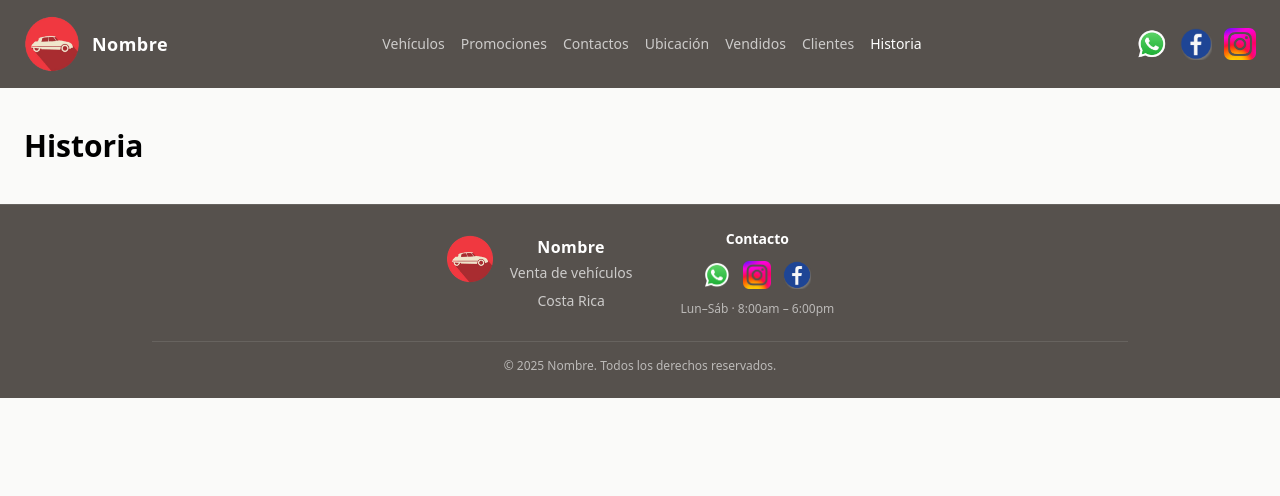
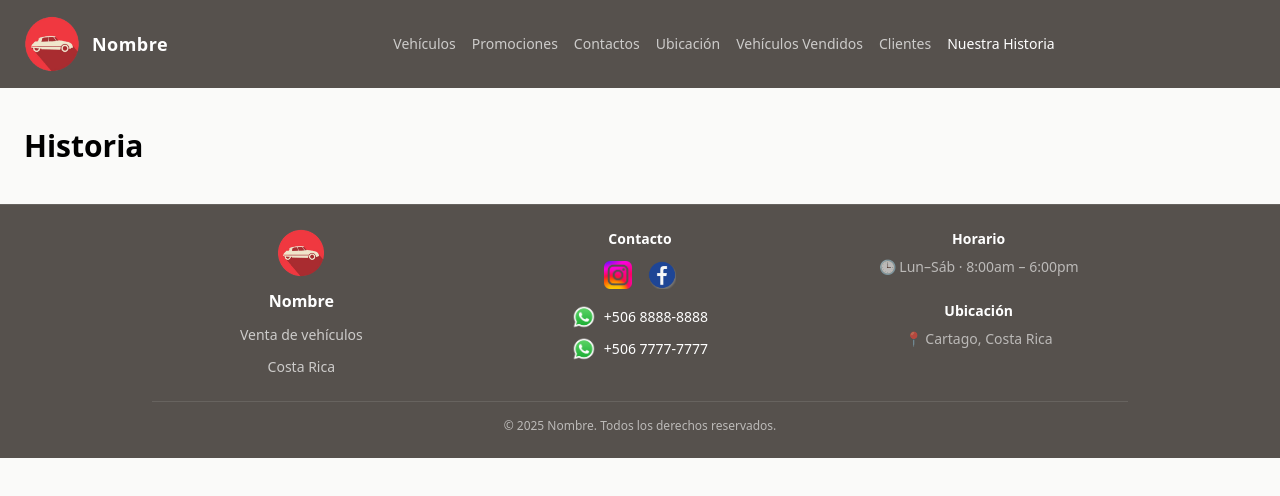
Before and after one commit to melamoralesramirez/VentaVehiculos, a React (Vite) app: page /historia in a window 1280 px wide. Shown: the top 496 px of the page. Built offline with nearby package versions, Linux system fonts and the light colour scheme.

Commit message:
cambios en navb y footer

```diff
--- a/src/componentes/Footer.jsx
+++ b/src/componentes/Footer.jsx
@@ -1,55 +1,94 @@
-import { Link } from "react-router-dom"
-
 export default function Footer() {
   return (
     <footer className="bg-[#56514D] text-white w-full border-t border-white/10">
       <div className="max-w-5xl mx-auto px-6 py-6">
-                <div className="flex flex-col md:flex-row justify-center items-center gap-12 text-center">
 
-                    {/* Marca */}
-                    <div className="flex items-start gap-4">
+        {/* Columnas */}
+        <div className="grid grid-cols-1 md:grid-cols-3 gap-10 text-center items-start">
+
+          {/* Columna 1: Marca */}
+          <div className="flex flex-col items-center gap-3">
             <img
               src="/logo.png"
               alt="Autos Doña Carmen"
-                            className="h-12 w-12 rounded-full object-cover shrink-0"
+              className="h-12 w-12 rounded-full object-cover"
             />
-                        <div>
-                            <h3 className="text-base font-semibold tracking-wide">
-                                Nombre
-                            </h3>
-                            <p className="text-sm text-white/70 mt-1">
-                                Venta de vehículos
-                            </p>
-                            <p className="text-sm text-white/70 mt-2">
-                                Costa Rica
-                            </p>
-                        </div>
+            <h3 className="text-base font-semibold">Nombre</h3>
+            <p className="text-sm text-white/70">Venta de vehículos</p>
+            <p className="text-sm text-white/70">Costa Rica</p>
           </div>
 
-                    {/* Contacto */}
-                    <div>
-                        <h4 className="text-sm font-semibold mb-3">
-                            Contacto
-                        </h4>
+          {/* Columna 2: Redes + WhatsApp */}
+          <div className="flex flex-col items-center">
+            <h4 className="text-sm font-semibold mb-3">Contacto</h4>
 
-                        <div className="flex items-center gap-3 mb-3 justify-center">
-                            <a href="https://wa.me/50600000000" target="_blank" rel="noreferrer">
-                                <img src="/redes/WhatsApp.png" alt="WhatsApp" className="h-7 w-7 hover:scale-110 transition" />
+            {/* Redes */}
+            <div className="flex items-center gap-4 mb-4">
+              <a href="https://instagram.com" target="_blank" rel="noreferrer">
+                <img
+                  src="/redes/Instragram.png"
+                  alt="Instagram"
+                  className="h-7 w-7 hover:scale-110 transition"
+                />
               </a>
-                            <a href="https://instagram.com" target="_blank" rel="noreferrer">
-                                <img src="/redes/Instragram.png" alt="Instagram" className="h-7 w-7 hover:scale-110 transition" />
-                            </a>
+
               <a href="https://facebook.com" target="_blank" rel="noreferrer">
-                                <img src="/redes/Facebook.png" alt="Facebook" className="h-7 w-7 hover:scale-110 transition" />
+                <img
+                  src="/redes/Facebook.png"
+                  alt="Facebook"
+                  className="h-7 w-7 hover:scale-110 transition"
+                />
               </a>
             </div>
 
-                        <p className="text-xs text-white/60 mt-1 ">
-                            Lun–Sáb · 8:00am – 6:00pm
+            {/* WhatsApp 1 */}
+            <a
+              href="https://wa.me/50688888888"
+              target="_blank"
+              rel="noreferrer"
+              className="flex items-center gap-2 mb-2 hover:text-white transition"
+            >
+              <img
+                src="/redes/WhatsApp.png"
+                alt="WhatsApp"
+                className="h-6 w-6"
+              />
+              <span className="text-sm">+506 8888-8888</span>
+            </a>
+
+            {/* WhatsApp 2 */}
+            <a
+              href="https://wa.me/50677777777"
+              target="_blank"
+              rel="noreferrer"
+              className="flex items-center gap-2 hover:text-white transition"
+            >
+              <img
+                src="/redes/WhatsApp.png"
+                alt="WhatsApp"
+                className="h-6 w-6"
+              />
+              <span className="text-sm">+506 7777-7777</span>
+            </a>
+          </div>
+
+          {/* Columna 3: Horario + Ubicación */}
+          <div className="flex flex-col items-center">
+
+            <h4 className="text-sm font-semibold mb-2 ">Horario</h4>
+            <p className="text-sm text-white/60 mb-6">
+              🕒 Lun–Sáb · 8:00am – 6:00pm
+            </p>
+
+            <h4 className="text-sm font-semibold mb-2">Ubicación</h4>
+            <p className="text-sm text-white/60">
+              📍 Cartago, Costa Rica
             </p>
           </div>
+
         </div>
 
+        {/* Línea inferior */}
         <div className="mt-6 pt-4 border-t border-white/10 flex items-center justify-center text-xs text-white/60">
           <p className="text-center">
             © {new Date().getFullYear()} Nombre. Todos los derechos reservados.
--- a/src/componentes/Navbar.jsx
+++ b/src/componentes/Navbar.jsx
@@ -24,9 +24,9 @@ export default function Navbar() {
             ["Promociones", "/promociones"],
             ["Contactos", "/contacto"],
             ["Ubicación", "/ubicacion"],
-            ["Vendidos", "/vendidos"],
+            ["Vehículos Vendidos", "/vendidos"],
             ["Clientes", "/clientes"],
-            ["Historia", "/historia"],
+            ["Nuestra Historia", "/historia"],
           ].map(([label, to]) => (
             <NavLink
               key={to}
@@ -39,48 +39,6 @@ export default function Navbar() {
             </NavLink>
           ))}
         </nav>
-
-        {/* Redes sociales */}
-        <div className="flex items-center gap-3 shrink-0">
-          <a
-            href="https://wa.me/50600000000"
-            target="_blank"
-            rel="noreferrer"
-            aria-label="WhatsApp"
-          >
-            <img
-              src="/redes/WhatsApp.png"
-              alt="WhatsApp"
-              className="h-8 w-8 hover:scale-110 transition"
-            />
-          </a>
-
-          <a
-            href="https://facebook.com"
-            target="_blank"
-            rel="noreferrer"
-            aria-label="Facebook"
-          >
-            <img
-              src="/redes/Facebook.png"
-              alt="Facebook"
-              className="h-8 w-8 hover:scale-110 transition"
-            />
-          </a>
-
-          <a
-            href="https://instagram.com"
-            target="_blank"
-            rel="noreferrer"
-            aria-label="Instagram"
-          >
-            <img
-              src="/redes/Instragram.png"
-              alt="Instagram"
-              className="h-8 w-8 hover:scale-110 transition"
-            />
-          </a>
-        </div>
       </div>
     </header>
   )
```
Lines whose indentation alone changed are shown as unchanged.
